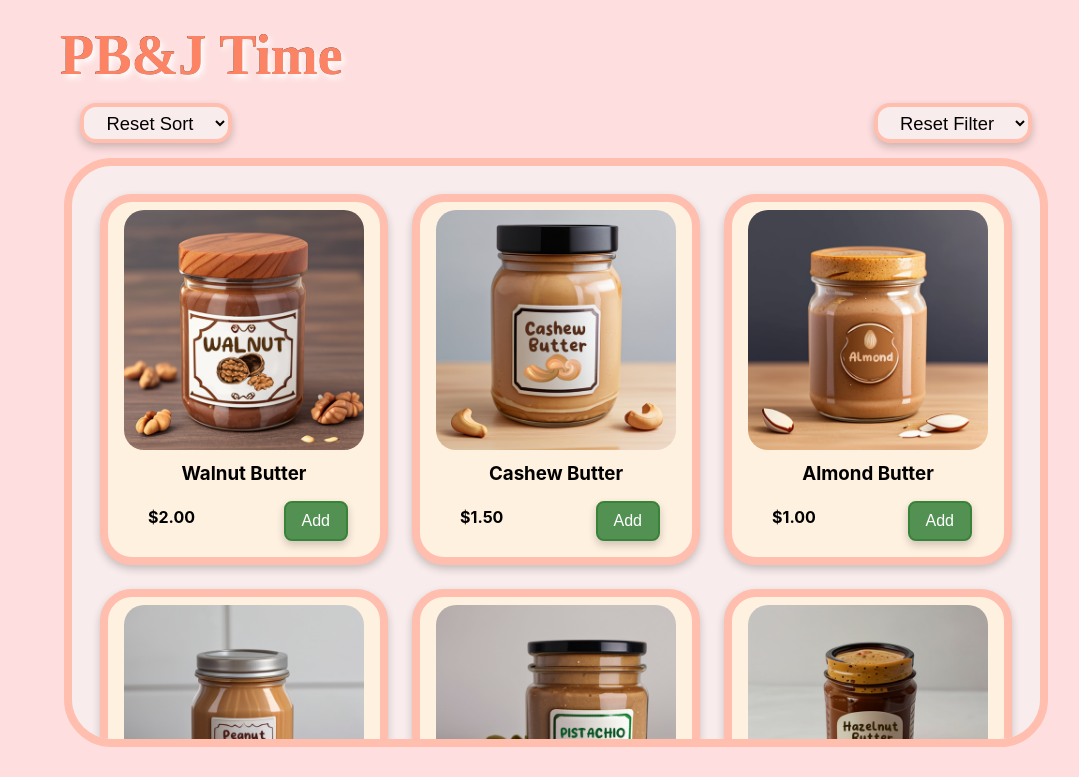
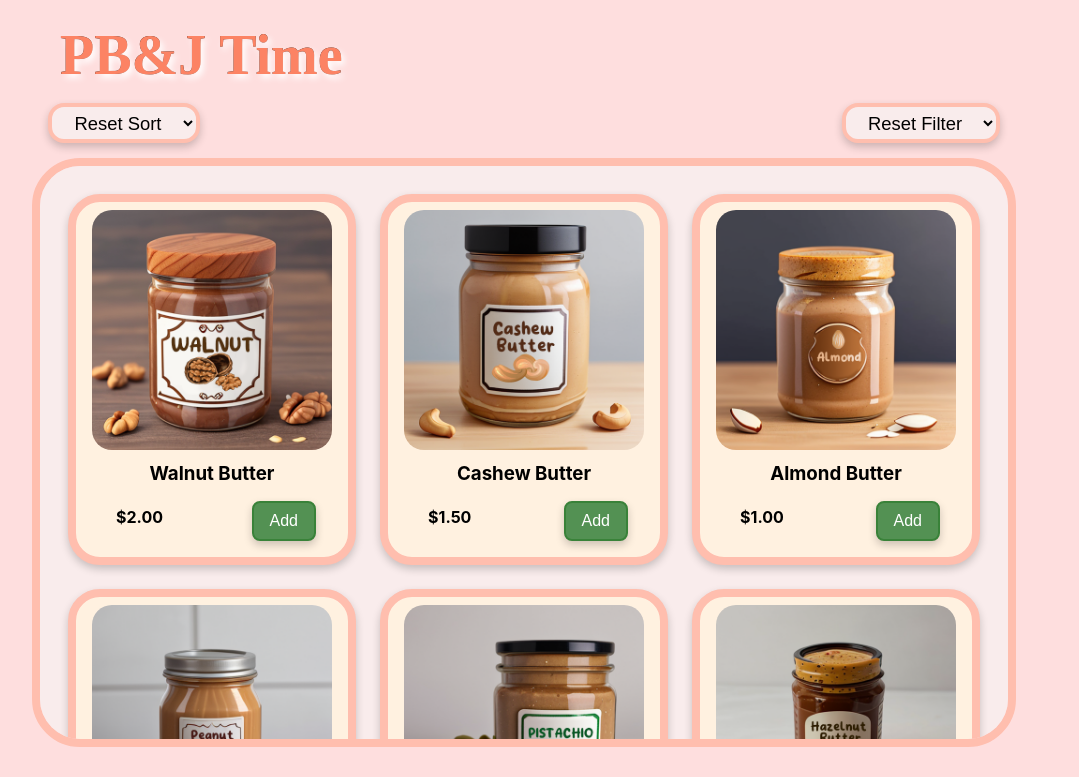
Before and after one commit to prlakshm/pbj-time, a React (Create React App) app: page / in a window 1280 px wide. Shown: the top 777 px of the page, without its empty margins (0-1079 px from the left). Built offline with nearby package versions, Linux system fonts and the light colour scheme; a web font is replaced by a local one.

Commit message:
Fix: x-scroll on tablet

```diff
--- a/src/styles/App.css
+++ b/src/styles/App.css
@@ -259,9 +259,6 @@ h1 {
     body {
         flex-direction: column;
     }
-    .menu {
-        padding-left: 2rem;
-    }
     .right {
         flex-direction: row;
         justify-content: center;
@@ -288,6 +285,7 @@ h1 {
 
     .menu {
         width: fit-content;
+        padding-left: 2rem;
     }
 
     .sandwitch-items {
```
